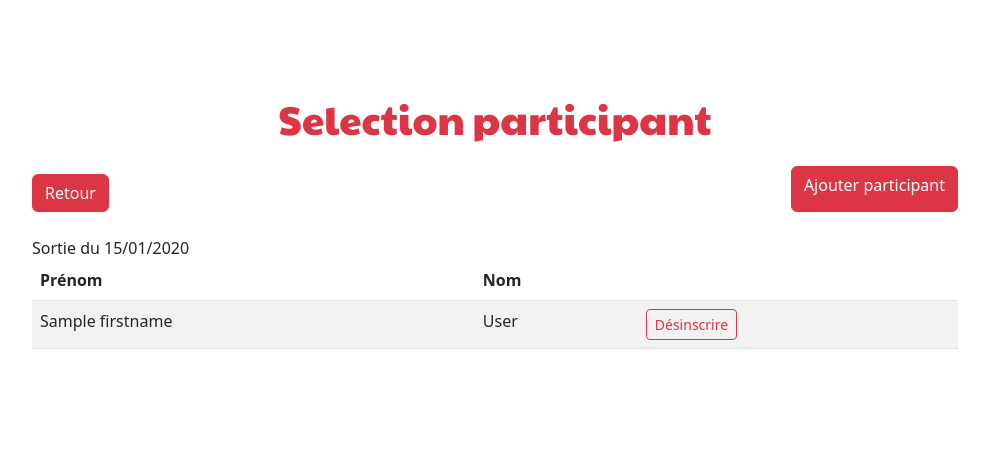
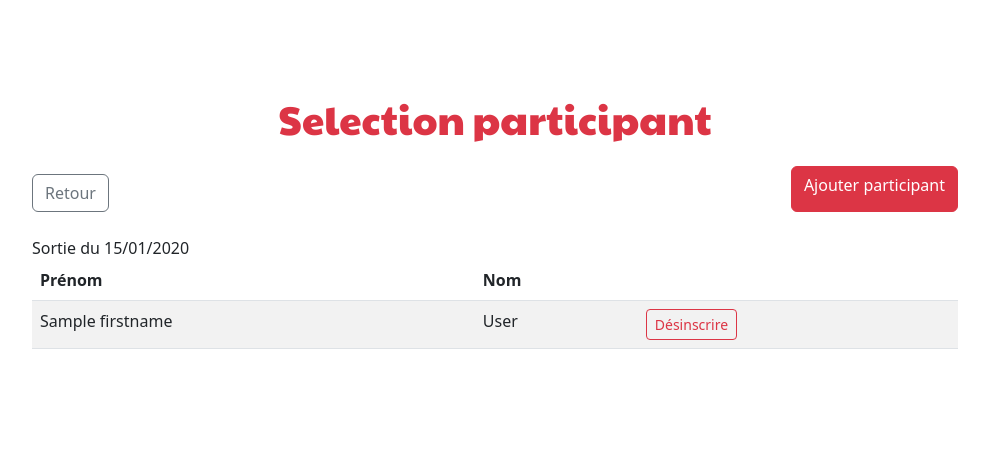
Before and after one commit to WildCodeSchool/2022-09-php-orleans-project-papys45, a PHP site: template src/View/Admin/registration.html.twig in a window 1280 px wide. Shown: the part 98-550 px from the top of the page, without its empty margins (145-1134 px from the left). Run offline with PHP 8.4, Linux system fonts and the light colour scheme; the template is opened without the code that fills it: most values are stand-ins (such as "Sample title", 1, 10 or a date in 2020); some libraries are stand-ins or nearby versions.

Commit message:
modify return button registration

```diff
--- a/src/View/Admin/addRegistration.html.twig
+++ b/src/View/Admin/addRegistration.html.twig
@@ -10,7 +10,7 @@
 		<div class="row d-flex justify-content-center">
 			<h1 class="admin-registration-title text-danger text-center fs-1 mt-5">Ajouter participant</h1>
 			<div class="d-flex justify-content-between text-end my-4">
-				<a href="/admin/inscription?id={{route.id}}" class="btn btn-danger mt-2 align-self-left">Retour</a>
+				<a href="/admin/inscription?id={{route.id}}" class="btn btn-outline-secondary mt-2 align-self-left">Retour</a>
 			</div>
 			<div>Sortie du
 				{{route.date|date("d/m/Y")}}</div>
--- a/src/View/Admin/registration.html.twig
+++ b/src/View/Admin/registration.html.twig
@@ -11,7 +11,7 @@
 				<h1 class="admin-registration-title text-danger text-center fs-1 mt-5">Selection participant
 				</h1>
 				<div class="d-flex justify-content-between text-end my-4">
-					<a href="/admin/route" class="btn btn-danger mt-2 align-self-left">Retour</a>
+					<a href="/admin/route" class="btn btn-outline-secondary mt-2 align-self-left">Retour</a>
 					<a href="/admin/inscription/ajouter?id={{route.id}}" class="btn btn-danger align-self-right">Ajouter participant</a>
 				</div>
 				<div>Sortie du
```
